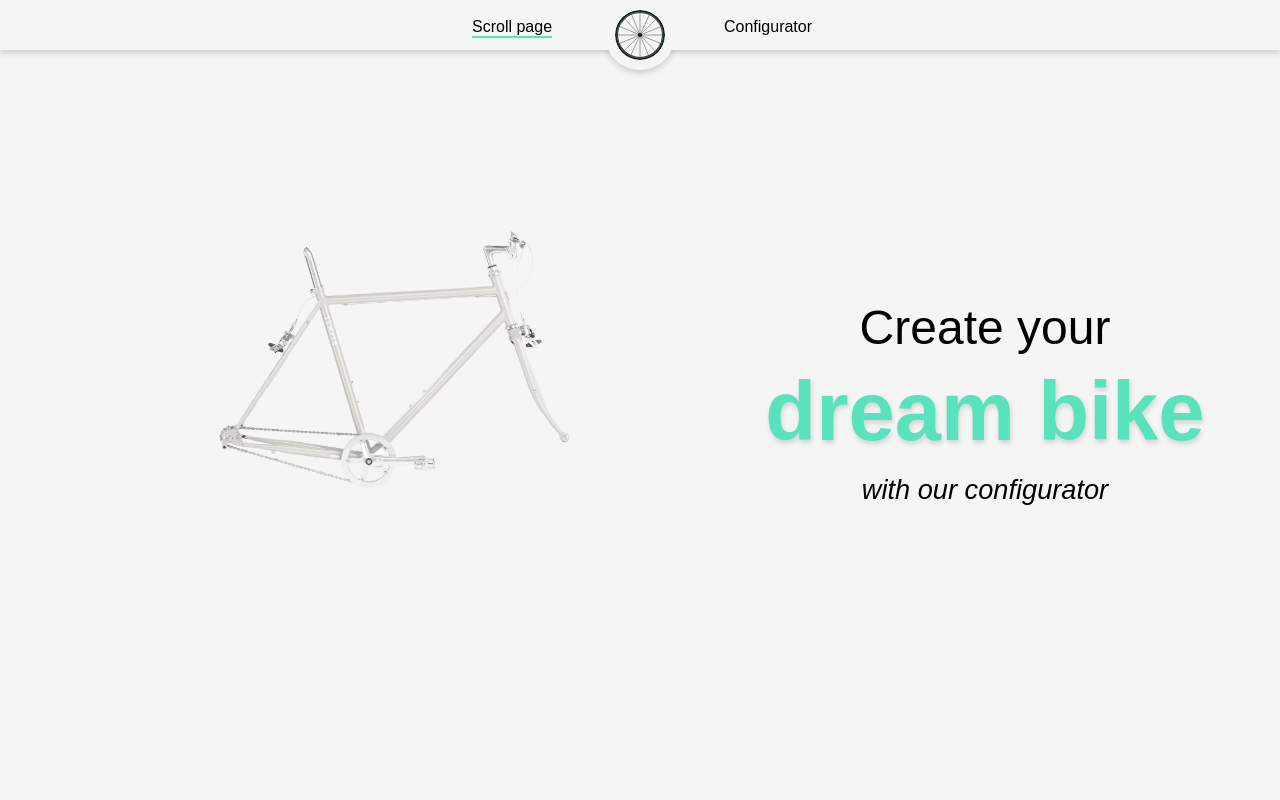
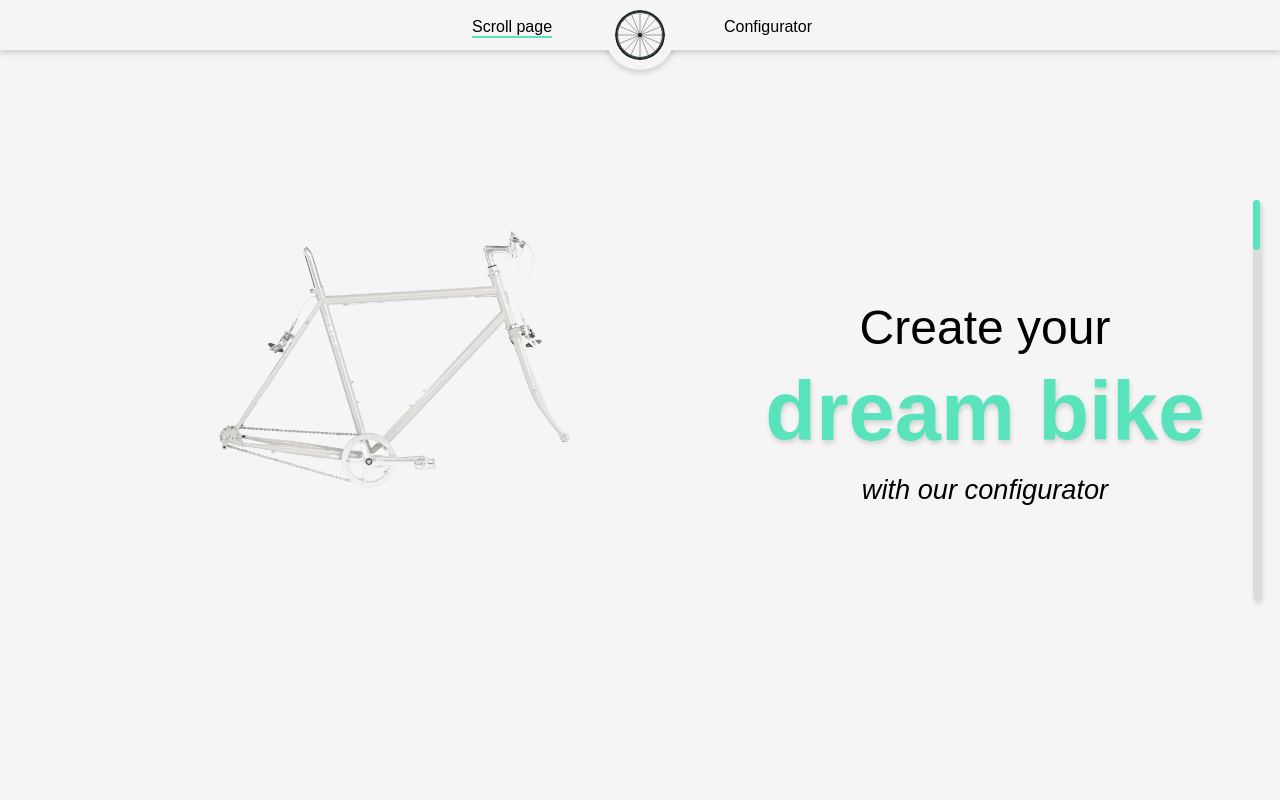
Before and after one commit to sign4731/12c_03_01_advanced_animation, a plain HTML site: page scroll.html in a window 1280 px wide. Shown: the top 800 px of the page. Drawn offline with nearby package versions, Linux system fonts and the light colour scheme; a web font is replaced by a local one.

Commit message:
animations done

```diff
--- a/scroll.html
+++ b/scroll.html
@@ -19,6 +19,13 @@
         <a href="configurator.html" class="config_link">Configurator</a>
       </div>
     </nav>
+
+    <div id="scrollbar-wrapper">
+      <div id="scrollbar-box">
+        <div id="scrollbar-bar"></div>
+      </div>
+    </div>
+
     <main>
       <section class="scroll_container scroll_container_frame">
         <div class="bike_img">
--- a/scroll.js
+++ b/scroll.js
@@ -7,7 +7,7 @@ const fadingTextProperties = {
   iterations: 1,
   easing: "ease-out",
   fill: "forwards",
-  delay: 500,
+  delay: 100,
 };
 
 const fadingTextAnimation = [
@@ -24,6 +24,104 @@ function startWindowLoadedAnimation() {
   }
   setupScrollAnimationsBike();
   setupScrollAnimationsText();
+  setupScrollBarAnimation();
+}
+
+function setupScrollBarAnimation() {
+  gsap.to("#scrollbar-bar", { transform: "scaleY(7.98)", scrollTrigger: { trigger: "main", markers: false, start: "top top", end: "bottom bottom", scrub: true } });
+}
+
+function setupScrollAnimationsText() {
+  const tlsTextAnimationOne = gsap.timeline({
+    scrollTrigger: {
+      trigger: ".scroll_container_frame",
+      scrub: true,
+      markers: false,
+      start: "bottom 40%",
+      end: "bottom 0%",
+    },
+    onStart: () => {
+      console.log("virker");
+      const elementToAnimate = document.querySelector(".text_wrapper_2");
+      if (!elementToAnimate.classList.contains("animation_done")) {
+        elementToAnimate.animate(fadingTextAnimation, fadingTextProperties);
+      }
+    },
+  });
+  tlsTextAnimationOne.to(".text_wrapper", { y: "0" });
+
+  const tlsTextAnimationTwo = gsap.timeline({
+    scrollTrigger: {
+      trigger: ".scroll_container_wheels",
+      scrub: true,
+      markers: false,
+      start: "bottom 40%",
+      end: "bottom 0%",
+    },
+    onStart: () => {
+      console.log("virker");
+      const elementToAnimate = document.querySelector(".text_wrapper_3");
+      if (!elementToAnimate.classList.contains("animation_done")) {
+        elementToAnimate.animate(fadingTextAnimation, fadingTextProperties);
+      }
+    },
+  });
+  tlsTextAnimationTwo.to(".text_wrapper", { y: "0" });
+
+  const tlsTextAnimationThree = gsap.timeline({
+    scrollTrigger: {
+      trigger: ".scroll_container_saddle",
+      scrub: true,
+      markers: false,
+      start: "bottom 40%",
+      end: "bottom 0%",
+    },
+    onStart: () => {
+      console.log("virker");
+      const elementToAnimate = document.querySelector(".text_wrapper_4");
+      if (!elementToAnimate.classList.contains("animation_done")) {
+        elementToAnimate.animate(fadingTextAnimation, fadingTextProperties);
+      }
+    },
+  });
+  tlsTextAnimationThree.to(".text_wrapper", { y: "0" });
+
+  const tlsTextAnimationFour = gsap.timeline({
+    scrollTrigger: {
+      trigger: ".scroll_container_darkmode",
+      scrub: true,
+      markers: false,
+      start: "top 40%",
+      end: "top 40%",
+    },
+    onStart: () => {
+      console.log("virker");
+      const elementToAnimate = document.querySelector(".text_wrapper_5");
+      if (!elementToAnimate.classList.contains("animation_done")) {
+        elementToAnimate.animate(fadingTextAnimation, fadingTextProperties);
+      }
+    },
+  });
+  tlsTextAnimationFour.to(".text_wrapper", { y: "0" });
+
+  const tlsTextAnimationFive = gsap.timeline({
+    scrollTrigger: {
+      trigger: "#last_scrollpage",
+      scrub: true,
+      markers: false,
+      start: "top 40%",
+      end: "top 40%",
+    },
+    onStart: () => {
+      console.log("virker");
+      const elementToAnimate = document.querySelector("#last_scrollpage > h2");
+      if (!elementToAnimate.classList.contains("animation_done")) {
+        elementToAnimate.animate(fadingTextAnimation, fadingTextProperties);
+      }
+      cancelFadeAnimation();
+    },
+  });
+  tlsTextAnimationFive.to(".text_wrapper", { y: "0" });
 }
 
 function setupScrollAnimationsBike() {
@@ -34,12 +132,6 @@ function setupScrollAnimationsBike() {
       markers: false,
       start: "bottom 100%",
       end: "bottom 0%",
-    },
-    onStart: () => {
-      const elementToAnimate = document.querySelector(".text_wrapper_2");
-      if (!elementToAnimate.classList.contains("animation_done")) {
-        elementToAnimate.animate(fadingTextAnimation, fadingTextProperties);
-      }
     },
   });
 
@@ -52,12 +144,6 @@ function setupScrollAnimationsBike() {
       markers: false,
       start: "bottom 100%",
       end: "bottom 0%",
-    },
-    onStart: () => {
-      const elementToAnimate = document.querySelector(".text_wrapper_3");
-      if (!elementToAnimate.classList.contains("animation_done")) {
-        elementToAnimate.animate(fadingTextAnimation, fadingTextProperties);
-      }
     },
   });
 
@@ -72,12 +158,6 @@ function setupScrollAnimationsBike() {
       start: "bottom 100%",
       end: "bottom 0%",
     },
-    onStart: () => {
-      const elementToAnimate = document.querySelector(".text_wrapper_4");
-      if (!elementToAnimate.classList.contains("animation_done")) {
-        elementToAnimate.animate(fadingTextAnimation, fadingTextProperties);
-      }
-    },
   });
 
   tlThree.to(".scroll_bike_frame", { y: "300vh" }, 0);
@@ -91,12 +171,6 @@ function setupScrollAnimationsBike() {
       markers: false,
       start: "bottom 100%",
       end: "bottom 0%",
-    },
-    onStart: () => {
-      const elementToAnimate = document.querySelector(".text_wrapper_5");
-      if (!elementToAnimate.classList.contains("animation_done")) {
-        elementToAnimate.animate(fadingTextAnimation, fadingTextProperties);
-      }
     },
   });
 
@@ -125,13 +199,6 @@ function setupScrollAnimationsBike() {
       start: "top 100%",
       end: "top 0%",
     },
-    onStart: () => {
-      const elementToAnimate = document.querySelector("#last_scrollpage > h2");
-      if (!elementToAnimate.classList.contains("animation_done")) {
-        elementToAnimate.animate(fadingTextAnimation, fadingTextProperties);
-      }
-      cancelFadeAnimation();
-    },
   });
 
   tlSix.to("#dark_overlay", { opacity: 0 });
--- a/style.css
+++ b/style.css
@@ -215,12 +215,16 @@ html {
   position: absolute;
 }
 
+.scroll_bike_grip1 {
+  margin-top: 10.9vh;
+}
+
 .scroll_container .text_wrapper {
   text-align: center;
 }
 
 body > main > section:nth-child(1) > div.bike_img > img.scroll_bike_frame.\.scroll_bike_frame1 {
-  z-index: 1;
+  z-index: 100;
 }
 
 #last_scrollpage > h2 {
@@ -278,7 +282,7 @@ body > main > section:nth-child(1) > div.bike_img > img.scroll_bike_frame.\.scro
 }
 
 .scroll_bike_darkmode {
-  z-index: 1000;
+  z-index: 101;
   opacity: 60%;
 }
 
@@ -321,6 +325,34 @@ body > main > section:nth-child(1) > div.bike_img > img.scroll_bike_frame.\.scro
   text-shadow: 1px 3px 5px #00000025;
   margin-bottom: 30px;
 }
+
+/* scrollbar */
+#scrollbar-box {
+  height: 400px;
+  width: 5px;
+  border-radius: 25px;
+  background-color: #dbdbdb;
+  box-shadow: 2px 3px 5px rgba(0, 0, 0, 0.16);
+  position: fixed;
+  right: 10px;
+  top: 50%;
+  margin-top: -200px;
+  z-index: 1000;
+}
+
+#scrollbar-bar {
+  height: 50px;
+  width: 5px;
+  border-radius: 25px;
+  background-color: #59e3bd;
+  position: fixed;
+  right: 10px;
+  top: 50%;
+  margin-top: -200px;
+  z-index: 1000;
+  transform-origin: top;
+}
+
 /************************ Configurator *************************/
 
 /* Product view */
@@ -607,6 +639,18 @@ body > main > section:nth-child(1) > div.bike_img > img.scroll_bike_frame.\.scro
   #frontpage_type button {
     margin-right: 20px;
   }
+
+  #scrollbar-box {
+    width: 7px;
+    border-radius: 25px;
+    right: 20px;
+  }
+
+  #scrollbar-bar {
+    width: 7px;
+    border-radius: 25px;
+    right: 20px;
+  }
 }
 
 @media (min-width: 750px) {
@@ -771,6 +815,10 @@ body > main > section:nth-child(1) > div.bike_img > img.scroll_bike_frame.\.scro
     margin-bottom: 0;
   }
 
+  .scroll_bike_grip1 {
+    margin-top: 0;
+  }
+
   .text_wrapper {
     align-self: center;
     width: 50%;
```
